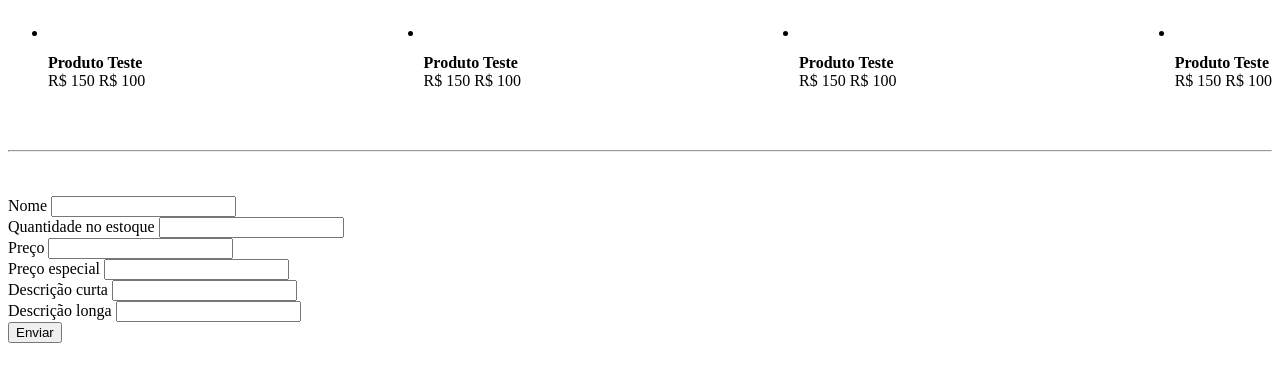
After one commit to Davi-Lobo/project_commerce, a PHP site: page /resources/view/pages/add_product.html in a window 1280 px wide. The commit adds this page. Shown: the top 382 px of the page. Run offline with PHP 8.4, Linux system fonts and the light colour scheme.

Commit message:
Creates add product page controller and view, create includes file

```diff
--- a/app/Controller/Pages/Home.php
+++ b/app/Controller/Pages/Home.php
@@ -11,7 +11,7 @@ class Home extends Page {
      * Returns the view content for the home page
      * @return string
      */
-    public static function getHome() {
+    public static function getPageContent() {
         $organization = new Organization;
 
         $content =  View::render('pages/home', [
--- a/resources/view/pages/about.html
+++ /dev/null
@@ -1,3 +0,0 @@
-<h3>{{name}}</h3>
-
-<h1>About Page</h1>
--- /dev/null
+++ b/resources/view/pages/add_product.html
@@ -0,0 +1,107 @@
+<div class="products-list">
+    <ul class="list" style="display:flex;justify-content:space-between;">
+        <li class="item">
+            <div class="product-container">
+                <figure class="image">
+                    <img src="" alt="">
+                </figure>
+
+                <strong class="name">Produto Teste</strong>
+
+                <div class="prices">
+                    <span class="price">R$ 150</span>
+                    <span class="special">R$ 100</span>
+                </div>
+            </div>
+        </li>
+
+        <li class="item">
+            <div class="product-container">
+                <figure class="image">
+                    <img src="" alt="">
+                </figure>
+
+                <strong class="name">Produto Teste</strong>
+
+                <div class="prices">
+                    <span class="price">R$ 150</span>
+                    <span class="special">R$ 100</span>
+                </div>
+            </div>
+        </li>
+
+        <li class="item">
+            <div class="product-container">
+                <figure class="image">
+                    <img src="" alt="">
+                </figure>
+
+                <strong class="name">Produto Teste</strong>
+
+                <div class="prices">
+                    <span class="price">R$ 150</span>
+                    <span class="special">R$ 100</span>
+                </div>
+            </div>
+        </li>
+
+        <li class="item">
+            <div class="product-container">
+                <figure class="image">
+                    <img src="" alt="">
+                </figure>
+
+                <strong class="name">Produto Teste</strong>
+
+                <div class="prices">
+                    <span class="price">R$ 150</span>
+                    <span class="special">R$ 100</span>
+                </div>
+            </div>
+        </li>
+    </ul>
+</div>
+
+<br>
+<br>
+<hr>
+<br>
+<br>
+
+<div class="form-container">
+    <form action="" class="add-product" id="addProduct" method="POST">
+        <div class="field">
+            <label for="name" class="label">Nome</label>
+            <input type="text" id="name" name="product-name"/>
+        </div>
+
+        <div class="field">
+            <label for="stock" class="label">Quantidade no estoque</label>
+            <input type="text" id="stock" name="stock"/>
+        </div>
+
+        <div class="field">
+            <label for="price" class="label">Preço</label>
+            <input type="text" id="price" name="price"/>
+        </div>
+
+        <div class="field">
+            <label for="specialPrice" class="label">Preço especial</label>
+            <input type="text" id="specialPrice" name="special-price"/>
+        </div>
+
+        <div class="field">
+            <label for="shortDescription" class="label">Descrição curta</label>
+            <input type="textarea" id="shortDescription" name="short-description"/>
+        </div>
+
+        <div class="field">
+            <label for="description" class="label">Descrição longa</label>
+            <input type="textarea" id="description" name="description"/>
+        </div>
+
+        <div class="actions">
+            <button class="action primary" type="submit">Enviar</button>
+        </div>
+    </form>
+</div>
```
Also changed, not shown: app/Controller/Pages/AddProduct.php (added, +21 -0 lines), includes/app.php (added, +24 -0 lines), index.php (+4 -9 lines), routes/pages.php (+9 -3 lines), 2 other files.
